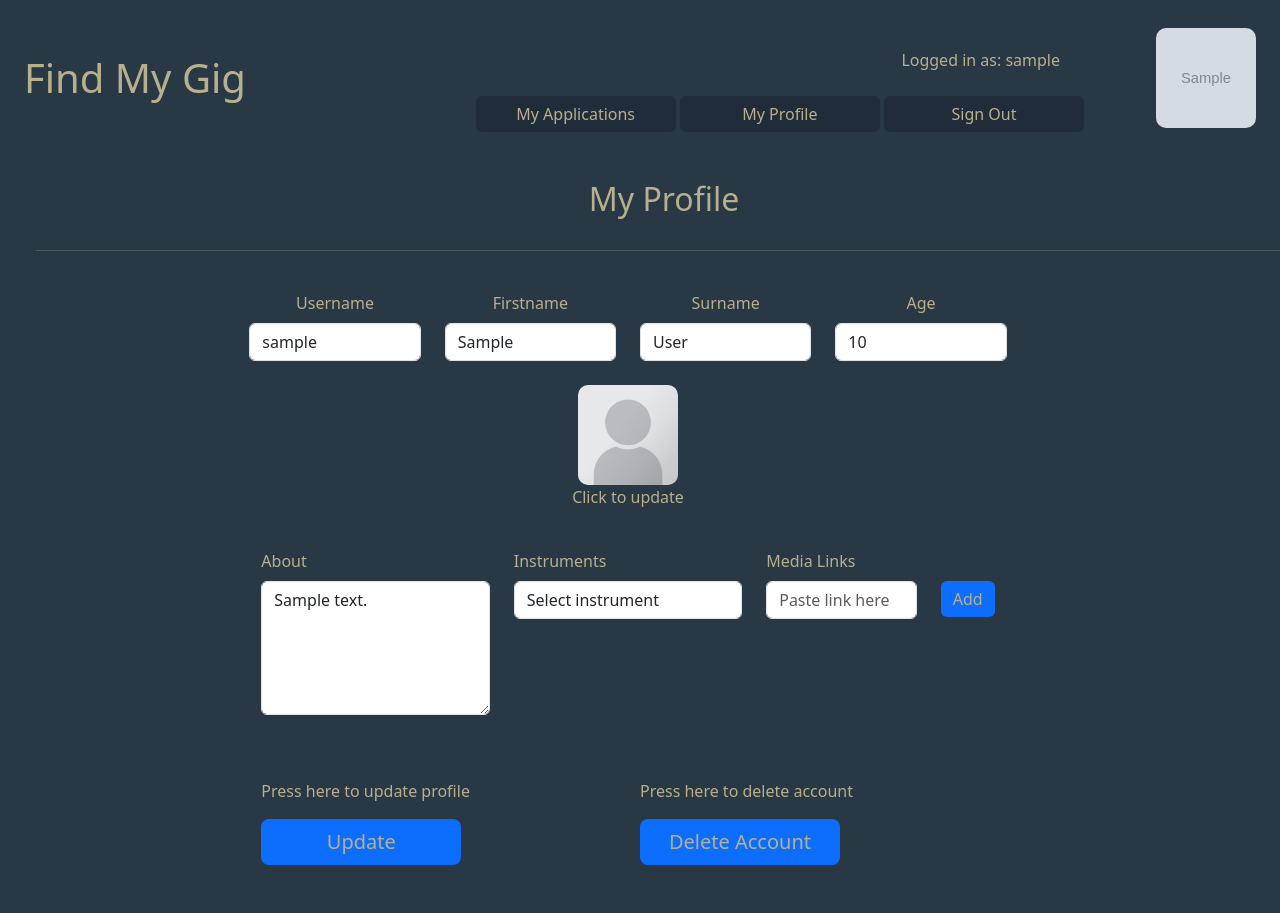
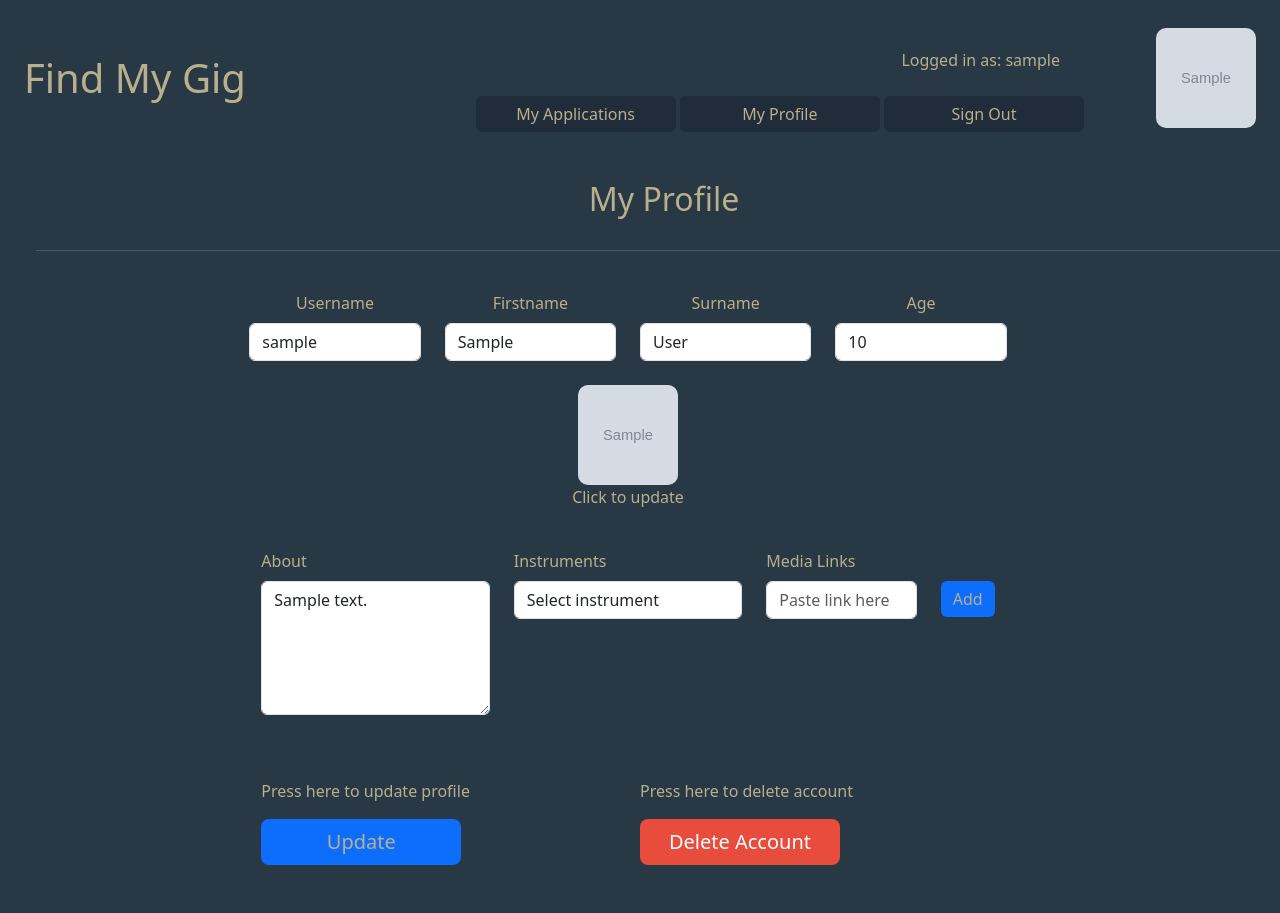
Before and after one commit to yehorm14/Find_My_Gig, a Django app: page /dashboard/my-profile/ in a window 1280 px wide; the page is wider, and only the part inside the window is pictured. Run offline with Django 4.2, Linux system fonts and the light colour scheme; a user stored in the database is signed in; tables that the repository leaves empty hold one stand-in row (values such as "Sample post"); grey boxes marked "Sample" are stand-in pictures.

Commit message:
Profile Pic Working

```diff
--- a/static/find_my_gig/css/style.css
+++ b/static/find_my_gig/css/style.css
@@ -220,3 +220,12 @@ textarea:focus, .form-select:focus {
     color: var(--background-color);
     background-color: var(--highlight-color) !important;
 }
+
+#delete-account-btn {
+    background-color: #e74c3c !important;
+    color: white !important;
+}
+
+#delete-account-btn:hover {
+    background-color: #c0392b !important;
+}
--- a/templates/gigs/my_profile.html
+++ b/templates/gigs/my_profile.html
@@ -55,17 +55,20 @@ My Profile
 
       <div class="row justify-content-center m-4">
         <div class="col text-center">
-          <label for="profile-pic-upload" class="profile-pic-label">
+          <label for="profile-pic-input" class="profile-pic-label">
             <img id="profile-picture-preview"
-              src="{% static 'find_my_gig/images/pfp-placeholder.png' %}"
+              src="{% if profile.profile_picture  %}{{ profile.profile_picture.url }}{% else %}{% static 'find_my_gig/images/pfp-placeholder.png' %}{% endif %}"
               class="profile-pic"
+              onclick="document.getElementById('profile-picture-input').click()"
+              style="cursor: pointer;"
             />
           </label>
           <input
             type="file"
             id="profile-picture-input"
+            name="profile_picture"
             accept="image/*"
-            style="display: none"
+            style="display:none"
           />
 
           <p>Click to update</p>
```
Also changed, not shown: media/profile_images/pfp-placeholder_sHTDtxc.png (added), media/profile_images/w.l.jpg (added), media/profile_images/w.l_V2Hk3cQ.jpg (added).
